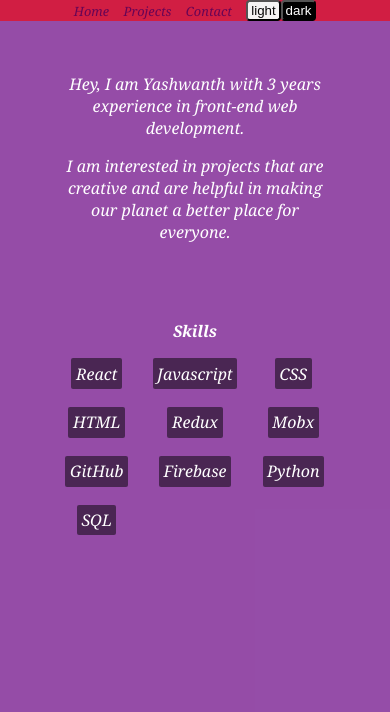
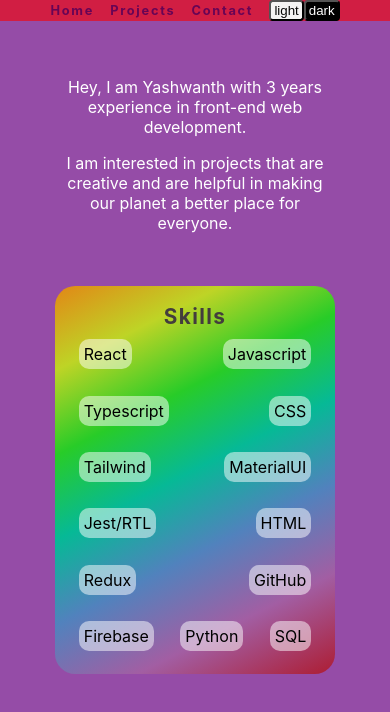
Before and after one commit to yashwanthwebdev/portfolio-pro, a React (Create React App) app: page /home in a window 390 px wide. Shown: the top 712 px of the page. Built offline with nearby package versions, Linux system fonts and the light colour scheme.

Commit message:
update - skills container

```diff
--- a/src/App.js
+++ b/src/App.js
@@ -15,13 +15,15 @@ function App() {
   },[backgroundColor])
 
   return (
-    <div className={style.container} style={{backgroundColor:`${backgroundColor}` }}>
+    <div className={style.container}
+     style={{backgroundColor:`${backgroundColor}` }}
+    >
 
        <div className={style.navBar} style={{backgroundColor:`${navBarBackgroundColor}`, marginBottom:"5ch" }} >
 
-       <Link to="/home" style={{color:`${navBarColor}`}}  >Home</Link>
-       <Link to="/projects" style={{color:`${navBarColor}`}} >Projects </Link>
-       <Link to="/contact" style={{color:`${navBarColor}`}}>Contact </Link>
+       <Link to="/home" style={{color:`${navBarColor}`, letterSpacing:"0.2ch", fontWeight:"700"}}  >Home</Link>
+       <Link to="/projects" style={{color:`${navBarColor}`, letterSpacing:"0.2ch" , fontWeight:"700"}} >Projects </Link>
+       <Link to="/contact" style={{color:`${navBarColor}`, letterSpacing:"0.2ch" , fontWeight:"700"}}>Contact </Link>
 
        <div className={style.themeContainer}>
        <button onClick={() => { setTheme("light"); setBackgroundColor("rgba(123, 32, 146, 0.8)"); setNavBarBackgroundColor("rgba(250, 0, 0, 0.6)");  setNavBarColor("rgba(89, 1, 89, 0.87)")}}
@@ -30,6 +32,8 @@ function App() {
 
        <button onClick={() => {setTheme("dark"); setBackgroundColor("rgba(12, 12, 12, 1)"); setNavBarBackgroundColor("rgba(4, 160, 250, 0.6)"); setNavBarColor("rgba(255, 255, 255,0.87)")}}
        className={style.buttonDark} >dark</button>
+
+
        </div>
 
        </div>
--- a/src/App.module.css
+++ b/src/App.module.css
@@ -1,9 +1,7 @@
 *{
     /* outline:solid; */
-
     text-decoration-line: none;
     /* font-family: Verdana, Geneva, Tahoma, sans-serif; */
-
 }
 
 .container {
@@ -51,6 +49,7 @@
     height:min-content;
     border-radius:0.5ch;
     outline:none;
+    cursor: pointer;
 
 }
 
@@ -63,6 +62,7 @@
     height:min-content;
     border-radius:0.5ch;
     outline:none;
+    cursor: pointer;
 }
 
 @media only screen and (max-width : 560px) {
@@ -74,8 +74,8 @@
        grid-template-rows : min-content minmax(50ch, 1fr);
        /* gap:3ch; */
        background-color:blue;
-        font-family: Georgia, 'Times New Roman', Times, serif;
-        font-style:italic;
+        /* font-family: Georgia, 'Times New Roman', Times, serif; */
+        /* font-style:italic; */
        outline-color:aqua;
        max-height:100vh;
 
--- a/src/Components/Contact/Contact.js
+++ b/src/Components/Contact/Contact.js
@@ -5,11 +5,9 @@ import {AiOutlineMail} from 'react-icons/ai'
 function Contact() {
   return (
     <div className={style.container}>
-
       <div className={style.mailId}>
       <AiOutlineMail className={style.mailIcon} />  <span>yashwanthsrinivaswebdev@gmail.com</span>
       </div>
-
     </div>
   )
 }
--- a/src/Components/Home/Home.js
+++ b/src/Components/Home/Home.js
@@ -12,31 +12,41 @@ function Home() {
     <div className={style.container} >
 
 
-      {/* <h1 className={style.title}>Yashwanth's portfolio</h1> */}
-    <p className={style.intro}>Hey, I am Yashwanth with 3 years experience in front-end web development.
+     <p className={style.intro}>Hey, I am Yashwanth with 3 years experience in front-end web development.
 
     <p>
     I am interested in projects that <span>are creative</span> and <span>are helpful in making our planet a better place for everyone. </span>
      </p>
-
     </p>
 
 
-<div className={style.skillsMainContainer}>
+<div className={style.skillsMainContainer}
+style={{background:theme=="light" ?
+'linear-gradient(153deg, rgba(226,135,22,1) 0%, rgba(190,212,38,1) 16%, rgba(40,204,40,1) 32%, rgba(6,185,150,1) 48%, rgba(81,130,189,1) 64%, rgba(162,94,163,1) 81%, rgba(173,29,51,1) 100%)' :
+ 'linear-gradient(236deg, rgba(1,1,1,1) 0%, rgba(54,49,49,1) 16%, rgba(98,99,98,1) 32%, rgba(122,135,133,1) 48%, rgba(105,104,104,1) 64%, rgba(55,51,55,1) 81%, rgba(10,10,10,1) 100%)'
 
-<span style={{color:"white", fontWeight:"700"}}> Skills </span>
+}}
+>
 
-    <div className={style.skillsContainer}>
-      <span className={ theme=="light"? style.skillLight : style.skillDark} >React</span>
-      <span className={ theme=="light"? style.skillLight : style.skillDark} >Javascript</span>
-      <span className={ theme=="light"? style.skillLight : style.skillDark} >CSS</span>
-      <span className={ theme=="light"? style.skillLight : style.skillDark}>HTML</span>
-      <span className={ theme=="light"? style.skillLight : style.skillDark}>Redux</span>
-      <span className={ theme=="light"? style.skillLight : style.skillDark}>Mobx</span>
-      <span className={ theme=="light"? style.skillLight : style.skillDark}>GitHub</span>
-      <span className={ theme=="light"? style.skillLight : style.skillDark}>Firebase</span>
-      <span className={ theme=="light"? style.skillLight : style.skillDark}>Python</span>
-      <span className={ theme=="light"? style.skillLight : style.skillDark}>SQL</span>
+<span style={{  fontSize:"1.3rem",fontWeight:"700", letterSpacing:"0.1ch", color:theme=="light"? "rgb(67, 61, 61)" : "rgb(255, 255, 230)"}}
+
+
+> Skills </span>
+    <div className={style.skillsContainer}
+     >
+      <span className={ theme=="dark"? style.skillLight : style.skillDark} >React</span>
+      <span className={ theme=="dark"? style.skillLight : style.skillDark} >Javascript</span>
+      <span className={ theme=="dark"? style.skillLight : style.skillDark} >Typescript</span>
+      <span className={ theme=="dark"? style.skillLight : style.skillDark} >CSS</span>
+      <span className={ theme=="dark"? style.skillLight : style.skillDark} >Tailwind</span>
+      <span className={ theme=="dark"? style.skillLight : style.skillDark} >MaterialUI</span>
+      <span className={ theme=="dark"? style.skillLight : style.skillDark} >Jest/RTL</span>
+      <span className={ theme=="dark"? style.skillLight : style.skillDark}>HTML</span>
+      <span className={ theme=="dark"? style.skillLight : style.skillDark}>Redux</span>
+      <span className={ theme=="dark"? style.skillLight : style.skillDark}>GitHub</span>
+      <span className={ theme=="dark"? style.skillLight : style.skillDark}>Firebase</span>
+      <span className={ theme=="dark"? style.skillLight : style.skillDark}>Python</span>
+      <span className={ theme=="dark"? style.skillLight : style.skillDark}>SQL</span>
        </div>
 
        </div>
--- a/src/Components/Home/Home.module.css
+++ b/src/Components/Home/Home.module.css
@@ -24,6 +24,10 @@
     place-content:center;
     place-items:center;
     gap:3ch;
+    border-radius:2ch;
+padding:2ch;
+/* background: linear-gradient(153deg, rgba(226,135,22,1) 0%, rgba(190,212,38,1) 16%, rgba(40,204,40,1) 32%, rgba(6,185,150,1) 48%, rgba(81,130,189,1) 64%, rgba(162,94,163,1) 81%, rgba(173,29,51,1) 100%); */
+/* background: linear-gradient(153deg, rgba(1,1,1,1) 0%, rgba(79,69,69,1) 16%, rgba(54,71,54,1) 32%, rgba(47,74,70,1) 48%, rgba(38,58,84,1) 64%, rgba(52,18,52,1) 81%, rgba(60,6,14,1) 100%); */
 }
 
 .skillsContainer {
@@ -32,9 +36,15 @@
     grid-template-columns: repeat(3, minmax(min-content,min-content));
     width:100%;
     gap:2ch;
-    place-content:space-between;
+    place-content:space-around;
     place-items:center;
 
+
+
+}
+
+.skillsContainer > span {
+    border-radius: 1ch;
 }
 
 .skillLight{
@@ -63,6 +73,8 @@
         grid-template-rows : minmax(5ch,min-content) 1fr 1fr;
         /* grid-template-rows : min-content 1fr 1fr; */
         outline-color:red;
+
+
         gap:3%;
         min-height:min-content;
         max-height:100vh;
@@ -73,6 +85,7 @@
     .intro{
         width : 100%;
         text-align:center;
+
      }
 
     .skillsMainContainer{
@@ -80,34 +93,47 @@
         grid-template-rows: 2ch 1fr;
         place-content:center;
         place-items:center;
-        gap:2ch;
+        gap:1ch;
+        max-width:90vw;
+         margin:-0.3ch;
+
     }
 
     .skillsContainer {
         /* background-color: aquamarine; */
-        display:grid;
-        /* grid-template-columns: repeat(3, minmax(min-content,min-content)); */
-        grid-template-columns: 1fr 1fr 1fr;
+
+
         width:100%;
-        /* gap:2ch; */
-        place-content:center;
+        display:flex;
+        flex-direction:row;
+        flex-wrap:wrap;
+        /* gap:0.5ch; */
+        column-gap:1rem;
+        /* height:min-content; */
+        place-content:space-between;
         place-items:center;
 
+
+    }
+
+    .skillsContainer > span {
+        text-align: center;
+        margin:0.3ch;
     }
 
     .skillLight{
 
         background-color:rgba(0,0,0,0.5);
-        border-radius:2px;
+        border-radius:1ch;
 
         padding:0.5ch;
     }
 
     .skillDark {
         background-color:rgba(255,255,255,0.5);
-        border-radius:2px;
+        border-radius:1ch;
          color:black;
-        padding:1ch;
+         padding:0.5ch;
     }
 
 }
```
